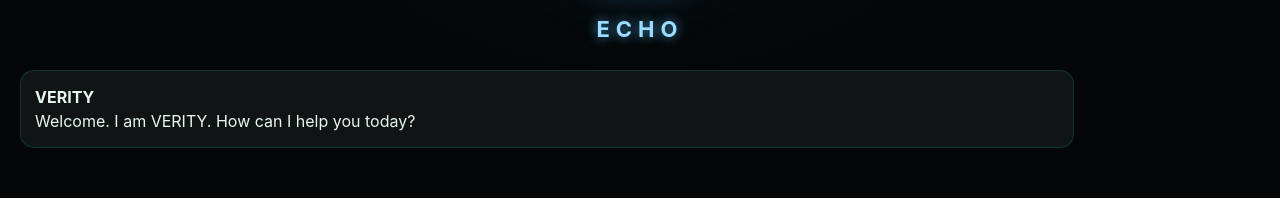
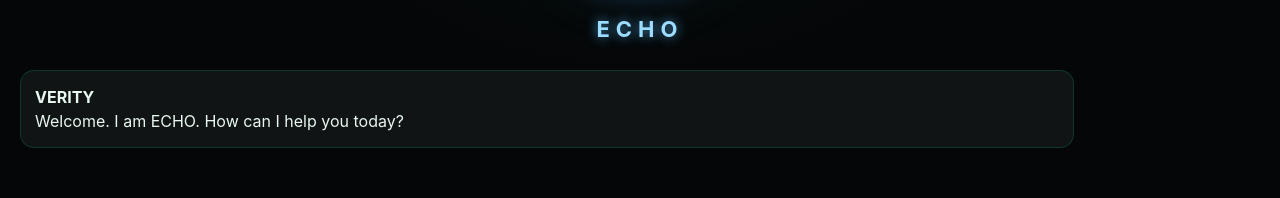
Before and after one commit to brysoncoding/verityam-ai-assisant, a Next.js app: page / in a window 1280 px wide. Shown: the part 378-576 px from the top of the page. Built offline with nearby package versions, Linux system fonts and the light colour scheme.

Commit message:
Update page.tsx

```diff
--- a/app/page.tsx
+++ b/app/page.tsx
@@ -15,7 +15,7 @@ const [thinking, setThinking] = useState(false);
       id: 1,
       role: "assistant",
       content:
-        "Welcome. I am VERITY. How can I help you today?",
+        "Welcome. I am ECHO. How can I help you today?",
     },
   ]);
 const [booting, setBooting] = useState(true);
```
